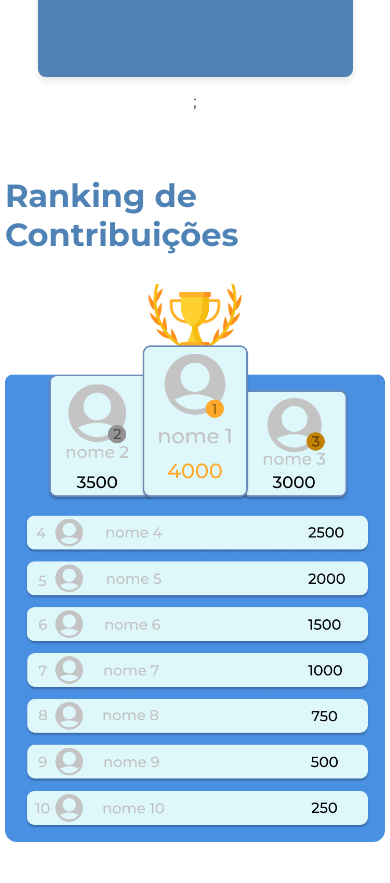
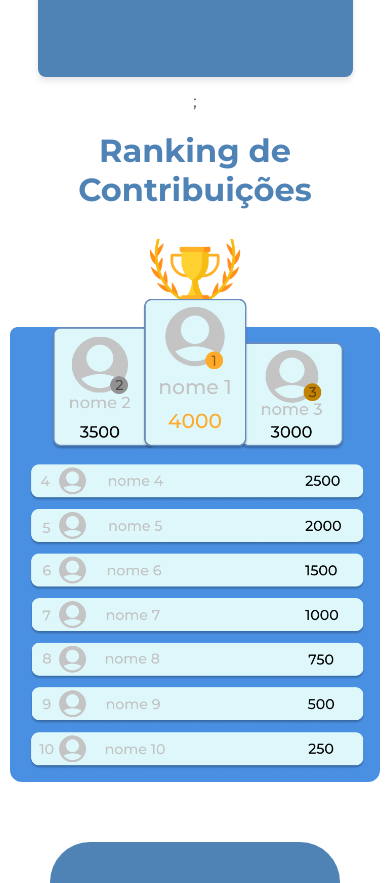
Before and after one commit to VyNas07/Debug-Club, a React (Create React App) app: page / in a window 390 px wide. Shown: the part 3040-3923 px from the top of the page. Built offline with nearby package versions, Linux system fonts and the light colour scheme.

Commit message:
Reajuste no CSS da pagina de Ranking

```diff
--- a/src/pages/HomePage/FeaturesSection/FeaturesSection.css
+++ b/src/pages/HomePage/FeaturesSection/FeaturesSection.css
@@ -1,6 +1,7 @@
 .features {
     text-align: center;
     padding: 50px 20px;
+    padding-bottom: 0px;
     background-color: #ffffff;
 }
 
--- a/src/pages/HomePage/RankingSection/RankingSection.css
+++ b/src/pages/HomePage/RankingSection/RankingSection.css
@@ -1,30 +1,24 @@
 .ranking-section {
-    display: flex;
-    justify-content: space-between;
+  display: grid;
+  grid-template-columns: 1fr 1fr;
   align-items: center;
   padding: 20px;
   margin-top: 40px;
 }
 
 .ranking-text {
-    flex: 1;
-    text-align: left;
+  text-align: center;
 }
 
 .ranking-text h2 {
-    max-width: 10ch;
   font-size: clamp(2rem, 5vw, 4rem);
   color: #4F83B6;
   font-weight: bold;
   margin: 0;
-    padding-left: 5rem;
 }
 
 .ranking-img {
-    margin-top: -4rem;
-    margin-right: 10rem;
-    flex: 1;
-    max-width: 35%;
+  max-width: 80%;
   height: auto;
   border-radius: 12px;
 }
@@ -32,56 +26,43 @@
 /* Responsividade para tablets e dispositivos de tamanho médio */
 @media (max-width: 1024px) {
   .ranking-section {
-      flex-direction: column;
-      align-items: center;
+    grid-template-columns: 1fr;
     text-align: center;
     margin-top: 30px;
     padding: 20px;
   }
-
-    .ranking-text h2 {
-      max-width: 200ch;
-      padding-left: 0;
-    }
-
   .ranking-img {
-      max-width: 80%;
-      margin-right: 0;
+    max-width: 100%;
     margin-top: 20px;
+    margin-left: auto;
+    margin-right: auto;
   }
 }
 
 @media (max-width: 768px) {
   .ranking-section {
-      flex-direction: column;
+    grid-template-columns: 1fr;
     text-align: center;
     padding: 10px;
     margin-top: 20px;
   }
-
-    .ranking-text h2 {
-    max-width: 200ch;
-    padding-left: 0;
-    }
-
   .ranking-img {
     max-width: 90%;
     margin-top: 10px;
+    margin-left: auto;
+    margin-right: auto;
   }
 }
 
 @media (max-width: 480px) {
   .ranking-section {
-      padding: 5px;
+    grid-template-columns: 1fr;
     margin-top: 10px;
   }
-
-    .ranking-text h2 {
-      max-width: 200ch;
-    }
-
   .ranking-img {
     max-width: 100%;
     margin-top: 15px;
+    margin-left: auto;
+    margin-right: auto;
   }
 }
--- a/src/pages/HomePage/RankingSection/RankingSection.js
+++ b/src/pages/HomePage/RankingSection/RankingSection.js
@@ -6,7 +6,7 @@ const RankingSection = () => {
   return (
     <section className = 'ranking-section'>
       <div className='ranking-text'>
-        <h2>Ranking <span>de</span> Contribuições</h2>
+        <h2>Ranking de Contribuições</h2>
         </div>
         <img src={RankingImg} alt = 'Imagem de Ranking' className='ranking-img'/>
     </section>
```
Lines whose indentation alone changed are shown as unchanged.
